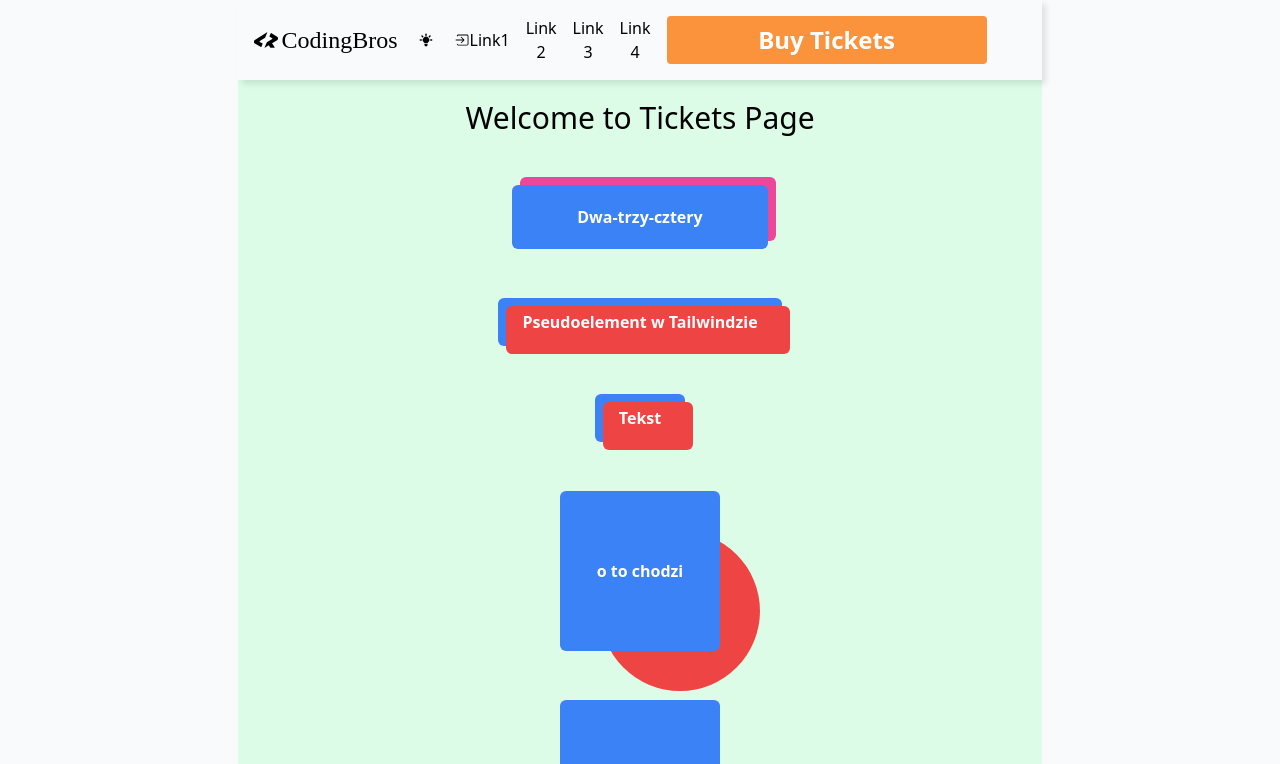
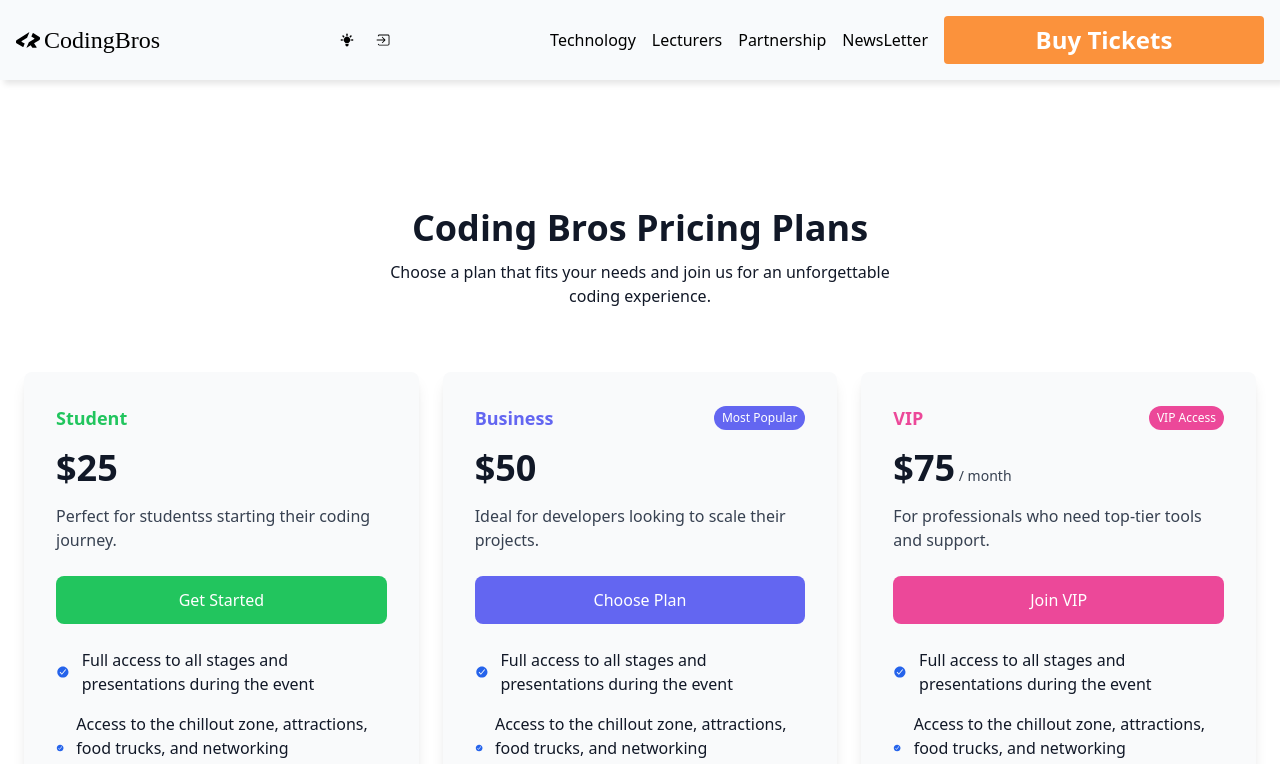
Before and after one commit to sabaudianin/NicePage, a React app: page /tickets in a window 1280 px wide. Shown: the top 764 px of the page. Built offline with nearby package versions, Linux system fonts and the light colour scheme; no server answers.

Commit message:
Added Tickets & Pricing Plan

```diff
--- a/src/components/footer/Footer.jsx
+++ b/src/components/footer/Footer.jsx
@@ -1,11 +1,11 @@
 import React from "react";
 import { Logo } from "../../elements/Logo";
 import { FaLinkedin, FaGithub } from "react-icons/fa";
-import { SiPixabay } from "react-icons/si";
+import { NavLink } from "react-router";
 
 export const Footer = () => {
   return (
-    <footer className="bg-white dark:bg-gray-950">
+    <footer className="bg-slate-50 dark:bg-gray-800">
       <div className="flex flex-col items-center mx-auto max-w-screen-lg px-6 lg:max-w-[78rem] w-full">
         <div className="flex flex-col items-center gap-6 py-12 border-b border-gray-200 dark:border-gray-800 lg:flex-row lg:justify-between lg:w-full">
           <div className="flex flex-col items-center gap-2 lg:flex-row lg:gap-x-4">
@@ -21,14 +21,14 @@ export const Footer = () => {
                 href="#"
                 className="hover:underline"
               >
-                Pricing
+                NewsLetter
               </a>
-              <a
-                href="#"
+              <NavLink
+                to="/tickets"
                 className="hover:underline"
               >
-                Contact
-              </a>
+                Tickets
+              </NavLink>
             </nav>
           </div>
 
@@ -57,12 +57,12 @@ export const Footer = () => {
         <div className="flex flex-col items-center gap-y-6 py-8 lg:flex-row lg:justify-between lg:w-full">
           <p className="text-sm text-gray-500">Images by Pixabay</p>
           <div className="flex items-center gap-x-6 text-sm text-gray-500 hover:text-gray-950 dark:hover:text-gray-50 transition duration-250 ease-in-out">
-            <a
+            <NavLink
               href="#"
               className="hover:underline"
             >
               Privacy
-            </a>
+            </NavLink>
             <a
               href="#"
               className="hover:underline"
--- a/src/components/home/Home.jsx
+++ b/src/components/home/Home.jsx
@@ -26,14 +26,16 @@ export const Home = () => {
         <section>
           <Cta />
         </section>
-        <section
-          className="my-10"
-          id="section1"
-        >
+        <section className="my-10">
           <AboutUs />
         </section>
-        <NewsLetter />
-        <section className="bg-[url('/images/code.jpg')] bg-fixed bg-cover">
+        <section id="section4">
+          <NewsLetter />
+        </section>
+        <section
+          id="section1"
+          className="bg-[url('/images/code.jpg')] bg-fixed bg-cover"
+        >
           <TechnologyMarquee />
           <TechCards />
         </section>
--- a/src/components/nav/NavLinks.jsx
+++ b/src/components/nav/NavLinks.jsx
@@ -5,10 +5,10 @@ import { BuyTicketButton } from "../../elements/BuyTicketButton";
 
 export const NavLinks = ({ className }) => {
   const scrollLinks = [
-    { to: "section1", label: "Link1" },
-    { to: "section2", label: "Link 2" },
-    { to: "section3", label: "Link 3" },
-    { to: "section4", label: "Link 4" },
+    { to: "section1", label: "Technology" },
+    { to: "section2", label: "Lecturers" },
+    { to: "section3", label: "Partnership" },
+    { to: "section4", label: "NewsLetter" },
   ];
 
   const navigate = useNavigate();
--- a/src/components/technology/TopicCard.jsx
+++ b/src/components/technology/TopicCard.jsx
@@ -3,7 +3,7 @@ import { FcOk } from "react-icons/fc";
 export const TopicCard = ({ title, description, topics, bgColor }) => {
   return (
     <section
-      className={`p-8 rounded-xl hover:scale-105 hover:shadow-lg transition-transform duration-300 ${bgColor} text-gray-700`}
+      className={`p-8 rounded-xl hover:scale-103 hover:shadow-lg transition-transform duration-300 ${bgColor} text-gray-700`}
     >
       <h3 className="text-2xl lg:text-3xl font-poppins font-semibold text-shadow-fff mb-3 text-center">
         {title}
--- a/src/elements/Logo.jsx
+++ b/src/elements/Logo.jsx
@@ -5,7 +5,7 @@ export const Logo = () => {
   return (
     <Link
       to="/"
-      className="flex items-center text-black "
+      className="flex items-center text-black dark:text-white "
     >
       <SiCodersrank className="text-2xl" />
       <p className="font-rubik mx-1 text-xl lg:text-2xl">CodingBros</p>
--- /dev/null
+++ b/src/pages/tickets/PricingPlan.jsx
@@ -0,0 +1,63 @@
+import { IoCheckmarkCircleSharp } from "react-icons/io5";
+
+export const PricingPlan = ({
+  name,
+  price,
+  period,
+  description,
+  features,
+  buttonColor,
+  textColor,
+  buttonText,
+  badge,
+  badgeColor,
+}) => {
+  return (
+    <div className="flex flex-col gap-6 bg-gray-50 dark:bg-gray-900 shadow-lg rounded-lg p-6 lg:p-8 w-full">
+      <div className="flex flex-col gap-4">
+        <div className="flex items-center justify-between">
+          <p className={`text-lg font-bold ${textColor}`}>{name}</p>
+          {badge && (
+            <span
+              className={`px-2 py-1 text-xs font-medium rounded-full ${badgeColor}`}
+            >
+              {badge}
+            </span>
+          )}
+        </div>
+
+        <p className="text-3xl font-bold text-gray-900 dark:text-gray-50 lg:text-4xl">
+          {price}
+          <span className="text-sm font-normal text-gray-700 dark:text-gray-300">
+            {" "}
+            {period}
+          </span>
+        </p>
+        <p className="text-base text-gray-700 dark:text-gray-300">
+          {description}
+        </p>
+      </div>
+
+      <a
+        href="#"
+        className={`w-full px-5 py-3 rounded-lg text-white text-base text-center font-medium transition duration-250 ease-in-out ${buttonColor}`}
+      >
+        {buttonText}
+      </a>
+
+      <div className="flex flex-col gap-4">
+        {features.map((feature, index) => (
+          <div
+            key={index}
+            className="flex items-center gap-3"
+          >
+            <IoCheckmarkCircleSharp className="text-blue-600 text-xl" />
+            <p className="text-base text-gray-900 dark:text-gray-50">
+              {feature}
+            </p>
+          </div>
+        ))}
+      </div>
+    </div>
+  );
+};
--- a/src/pages/tickets/Tickets.jsx
+++ b/src/pages/tickets/Tickets.jsx
@@ -1,82 +1,80 @@
+import { IoCheckmarkCircleSharp } from "react-icons/io5";
+import { PricingPlan } from "./PricingPlan";
+
 export const Tickets = () => {
   return (
-    <div className="h-screen flex flex-col gap-2 items-center justify-around bg-green-100">
-      <h1 className="text-3xl">Welcome to Tickets Page</h1>
-      <div className="relative inline-block">
-        <div className="absolute w-64 h-16 bg-pink-500 -translate-y-2 translate-x-2 rounded-md"></div>
+    <section className="bg-white dark:bg-gray-950">
+      <div className="flex flex-col items-center mx-auto max-w-5xl px-6 py-32 gap-16 lg:max-w-7xl">
+        <div className="mx-auto max-w-lg text-center text-gray-900 dark:text-gray-50">
+          <h2 className="text-3xl font-bold mb-3 lg:text-4xl">
+            Coding Bros Pricing Plans
+          </h2>
+          <p className="text-base">
+            Choose a plan that fits your needs and join us for an unforgettable
+            coding experience.
+          </p>
+        </div>
 
-        <div className="relative w-64 h-16 bg-blue-500 flex items-center justify-center text-white font-bold rounded-md">
-          Dwa-trzy-cztery
+        <div className="w-full flex flex-col gap-6 lg:flex-row lg:justify-between">
+          <PricingPlan
+            name="Student"
+            price="$25"
+            description="Perfect for studentss starting their coding journey."
+            features={[
+              "Full access to all stages and presentations during the event",
+              "Access to the chillout zone, attractions, food trucks, and networking opportunities with our partners",
+              "A comprehensive guide to the Code Europe festival",
+              "Email Support",
+              "Access to Free Workshops",
+            ]}
+            buttonColor="bg-green-500 hover:bg-green-600"
+            textColor="text-green-500"
+            buttonText="Get Started"
+          />
+          <PricingPlan
+            name="Business"
+            price="$50"
+            description="Ideal for developers looking to scale their projects."
+            features={[
+              "Full access to all stages and presentations during the event",
+              "Access to the chillout zone, attractions, food trucks, and networking opportunities with our partners",
+              "A comprehensive guide to the Code Europe festival",
+              "Email Support",
+              "Access to Free Workshops",
+              "Invitation to the official Code Europe Party ",
+            ]}
+            badge="Most Popular"
+            badgeColor="bg-indigo-500 text-white"
+            buttonColor="bg-indigo-500 hover:bg-indigo-600"
+            textColor="text-indigo-500"
+            buttonText="Choose Plan"
+          />
+          <PricingPlan
+            name="VIP"
+            price="$75"
+            period="/ month"
+            description="For professionals who need top-tier tools and support."
+            features={[
+              "Full access to all stages and presentations during the event",
+              "Access to the chillout zone, attractions, food trucks, and networking opportunities with our partners",
+              "A comprehensive guide to the Code Europe festival",
+              "Email Support",
+              "Access to Free Workshops",
+              "Invitation to the official Code Europe Party with an open bar",
+              "Lunch voucher for each day of Code Europe",
+            ]}
+            badge="VIP Access"
+            badgeColor="bg-pink-500 text-white"
+            buttonColor="bg-pink-500 hover:bg-pink-600"
+            textColor="text-pink-500"
+            buttonText="Join VIP"
+          />
         </div>
+
+        <p className="mx-auto max-w-lg text-sm text-center text-gray-500">
+          No credit card required. Cancel anytime.
+        </p>
       </div>
-      <div
-        className="
-        relative inline-block z-0
-        bg-blue-500 text-white font-bold
-        px-6 py-3 rounded-md
-        before:content-['']
-        before:absolute
-        before:z-[-1]
-        before:bg-red-500
-        before:rounded-md
-        before:top-2
-        before:left-2
-        before:w-full
-        before:h-full
-      "
-      >
-        Pseudoelement w Tailwindzie
-      </div>
-      <div
-        className="
-        relative inline-block
-        bg-blue-500
-        text-white
-        font-bold
-        px-6 py-3
-        rounded-md
-        z-0
-        before:content-['']
-        before:absolute
-        before:z-[-1]
-        before:bg-red-500
-        before:rounded-md
-        before:top-2
-        before:left-2
-        before:w-full
-        before:h-full
-      "
-      >
-        Tekst
-      </div>
-
-      <div className="relative inline-block">
-        <div className="absolute top-1/2 left-1/2 -translate-x-1/4 -translate-y-1/4 w-40 h-40 bg-red-500 rounded-full z-0"></div>
-
-        <div
-          className="
-      relative
-      w-40 h-40
-      bg-blue-500
-      text-white
-      font-bold
-      flex items-center justify-center
-      rounded-md
-      z-10
-    "
-        >
-          o to chodzi
-        </div>
-      </div>
-
-      <div
-        className="relative before:content-[''] before:absolute before:bg-red-500 before:rounded-full before:w-40 before:h-40 before:z-0 before:top-full before:left-full before:-translate-x-1/2 before:-translate-y-1/2
-  "
-      >
-        <div className="relative w-40 h-40 bg-blue-500 text-white font-bold flex items-center justify-center rounded-md z-10">
-          o to chodzi2
-        </div>
-      </div>
-    </div>
+    </section>
   );
 };
```
